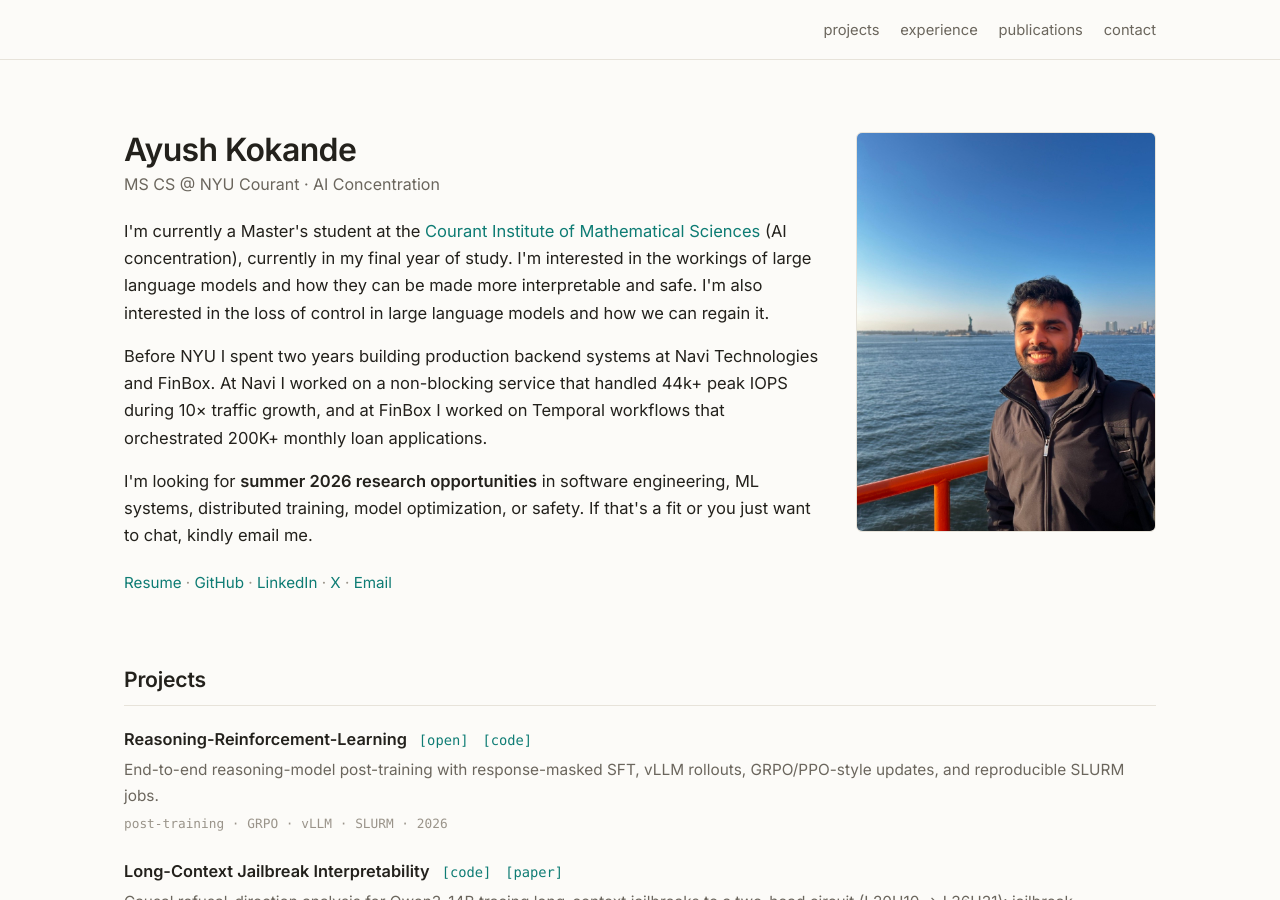
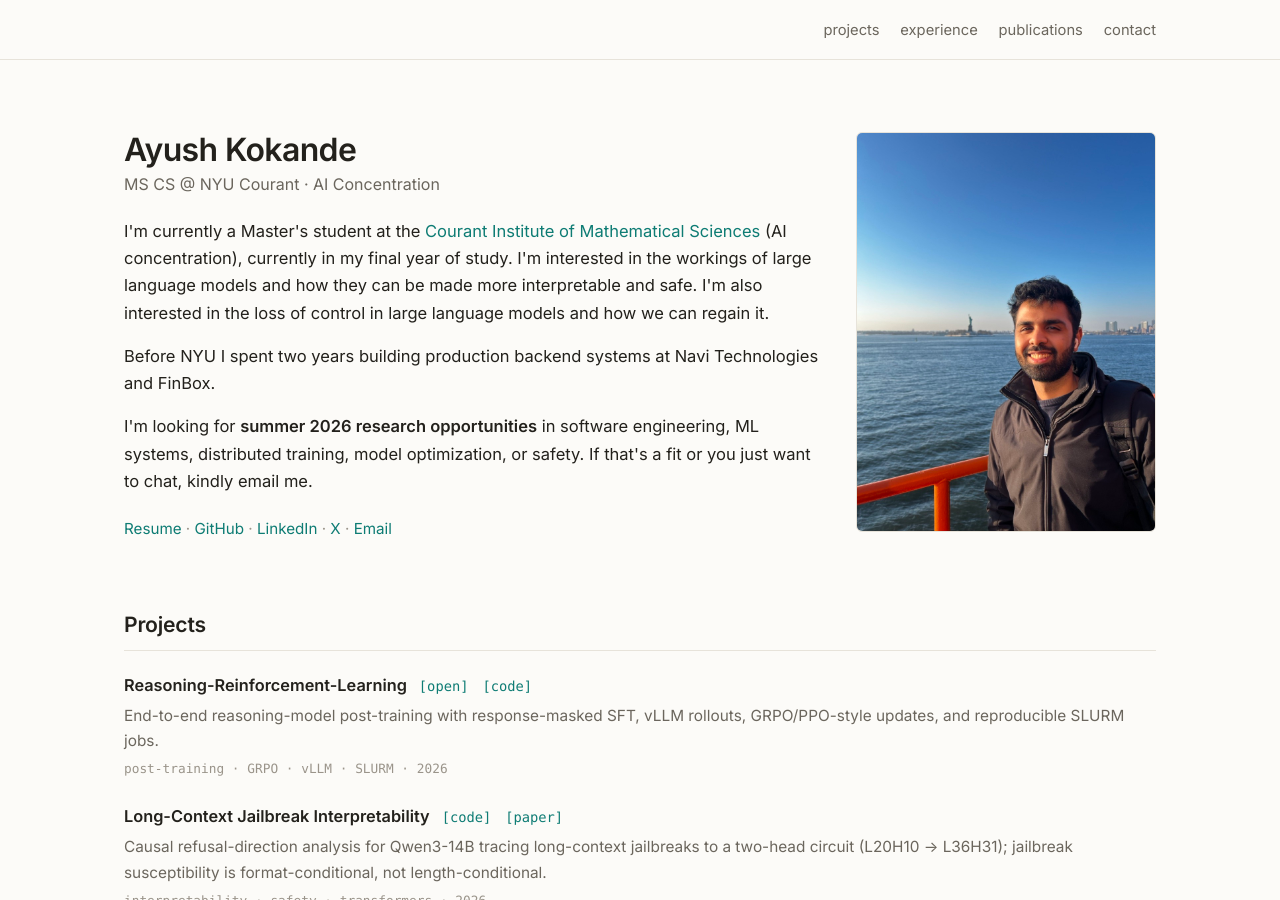
Before and after one commit to ayushkokande/ayushkokande.github.io, a Jekyll site: the page built from index.html, in a window 1280 px wide and 900 px high. Built offline with Jekyll 4.4.1, drawn with Linux system fonts in a browser that asks for light colours.

Commit message:
Trim work-experience detail from homepage intro
Co-Authored-By: Claude Fable 5 <noreply@anthropic.com>

```diff
--- a/index.html
+++ b/index.html
@@ -15,7 +15,7 @@ title: ""
       I'm also interested in the loss of control in large language models and how we can regain it.
     </p>
     <p>
-      Before NYU I spent two years building production backend systems at Navi Technologies and FinBox. At Navi I worked on a non-blocking service that handled 44k+ peak IOPS during 10× traffic growth, and at FinBox I worked on Temporal workflows that orchestrated 200K+ monthly loan applications.
+      Before NYU I spent two years building production backend systems at Navi Technologies and FinBox.
     </p>
     <p>
       I'm looking for <strong>summer 2026 research opportunities</strong> in software engineering,
```
